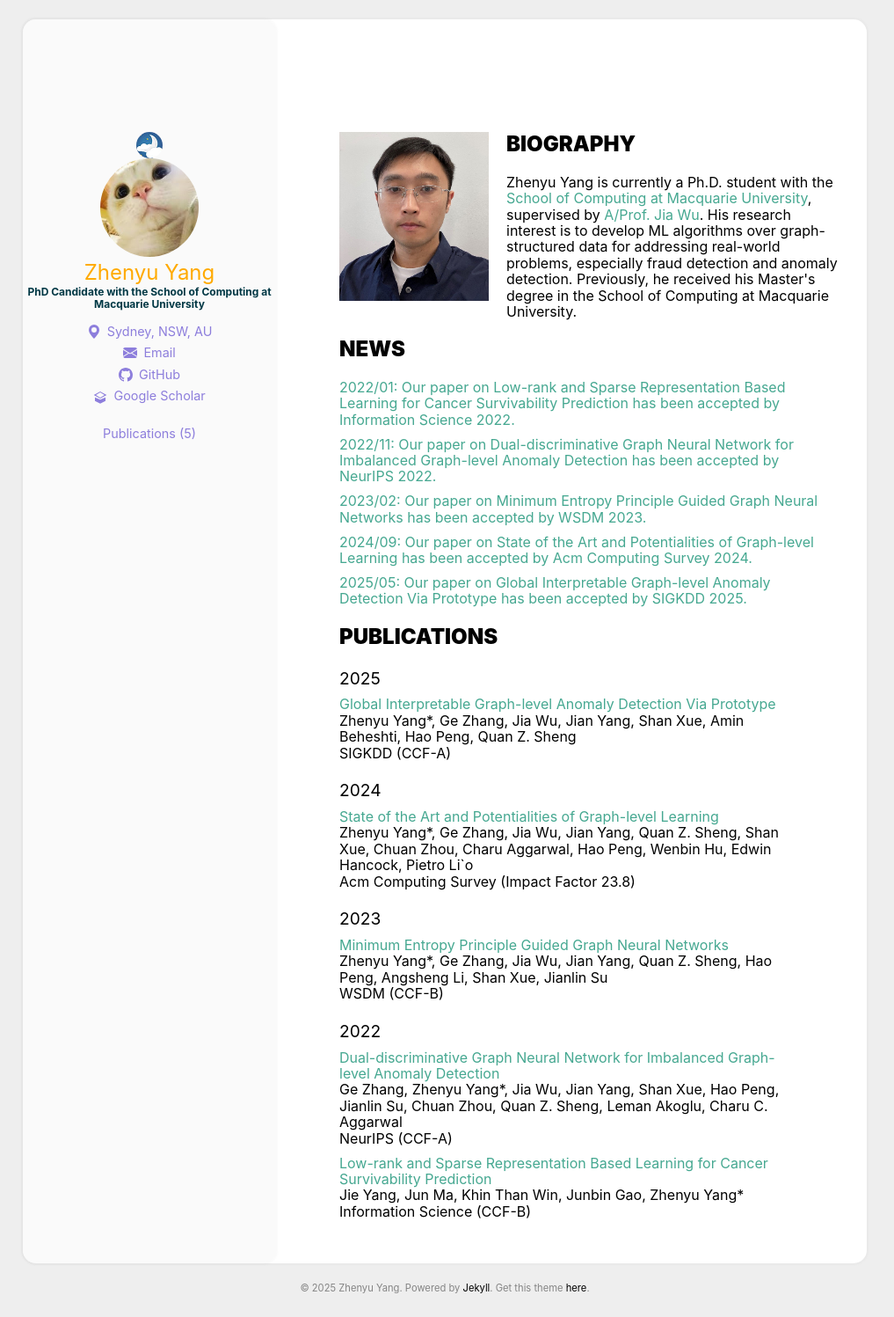
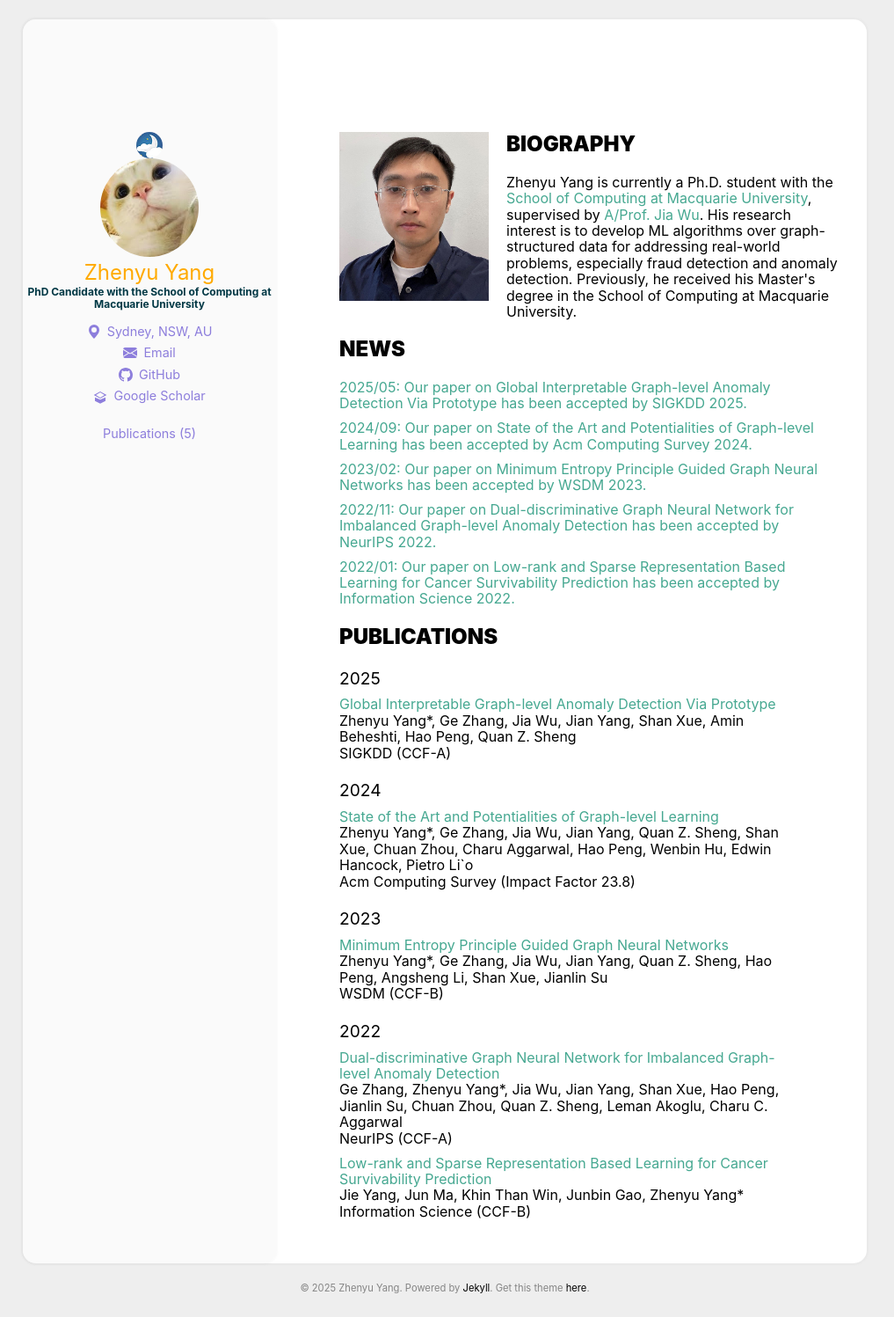
Before and after one commit to ZhenyuYangMQ/ZhenyuYangMQ.github.io, a Jekyll site: the page built from index.html, in a window 1280 px wide. Shown: the whole page at 88% size, without its empty margins (134-1151 px from the left). Built offline with Jekyll 4.4.1, drawn with Linux system fonts in a browser that asks for light colours.

Commit message:
Update archive.html

```diff
--- a/_includes/archive.html
+++ b/_includes/archive.html
@@ -40,7 +40,7 @@
     </div>
 
     <ul>
-    {% for post in site.posts reversed %}  {% if post.venues and post.date and post.title %} {% assign year = post.date | date: '%Y' %}
+    {% for post in site.posts %}  {% if post.venues and post.date and post.title %} {% assign year = post.date | date: '%Y' %}
         {% assign month = post.date | date: '%m' %}
         {% assign clean_venues = post.venues | split: "(" | first | strip %}
         <li>
```
